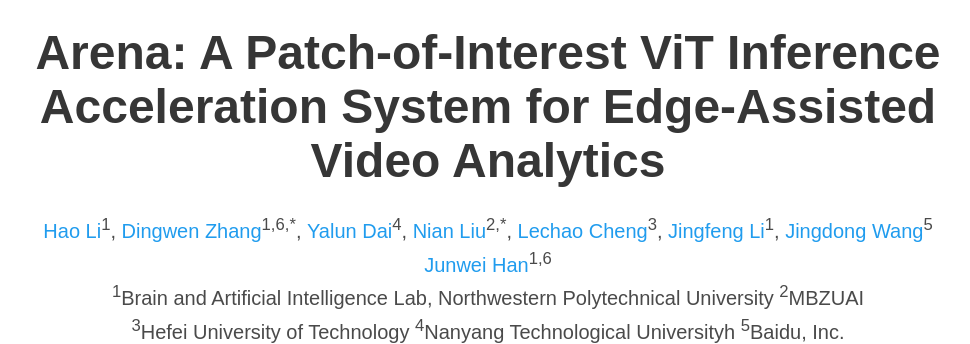
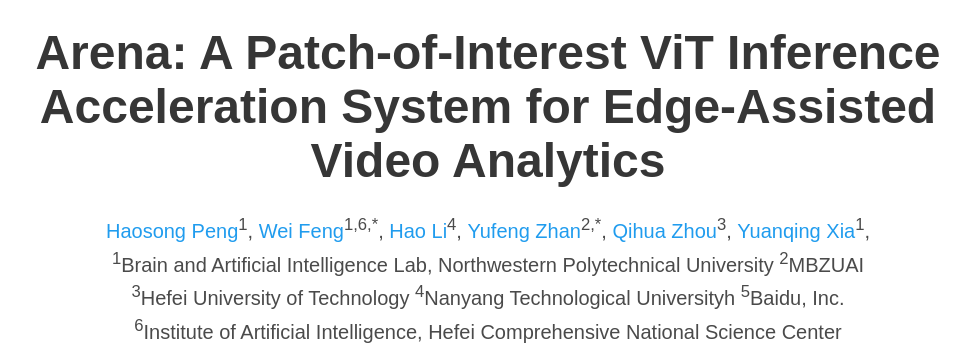
Before and after one commit to Couteaux123/Couteaux123.github.io, a plain HTML site: page index.html in a window 1280 px wide. Shown: the part 74-418 px from the top of the page, without its empty margins (152-1122 px from the left). Drawn offline with nearby package versions, Linux system fonts and the light colour scheme; some icons are missing; a web font is replaced by a local one.

Commit message:
Update index.html

```diff
--- a/index.html
+++ b/index.html
@@ -103,26 +103,20 @@
           <!-- <h1 class="subtitle is-1 publication-title"><span class="gray-text">CVPR 2024</span>  <span class="red-text">(Highlight)</span></h1> -->
           <div class="is-size-5 publication-authors">
             <span class="author-block">
-              <a href="https://lifuguan.github.io">Hao Li</a><sup>1</sup>,</span>
+              <a href="https://livioni.github.io/">Haosong Peng</a><sup>1</sup>,</span>
             <span class="author-block">
-              <a href="https://zdw-nwpu.github.io/dingwenz.github.com/">Dingwen Zhang</a><sup>1,6,*</sup>,</span>
+              <a href="https://couteaux123.github.io/">Wei Feng</a><sup>1,6,*</sup>,</span>
             <span class="author-block">
-              <a href="https://jonbarron.info">Yalun Dai</a><sup>4</sup>,
+              <a href="https://lifuguan.github.io/">Hao Li</a><sup>4</sup>,
             </span>
             <span class="author-block">
-              <a href="https://scholar.google.com/citations?hl=en&user=ZSilWs4AAAAJ">Nian Liu</a><sup>2,*</sup>,
+              <a href="https://dblp.org/pid/173/1777.html">Yufeng Zhan</a><sup>2,*</sup>,
             </span>
             <span class="author-block">
-              <a href="https://scholar.google.com/citations?user=PKFAv-cAAAAJ">Lechao Cheng</a><sup>3</sup>,
+              <a href="https://github.com/kimihe">Qihua Zhou</a><sup>3</sup>,
             </span>
             <span class="author-block">
-              <a href="https://lifuguan.github.io">Jingfeng Li</a><sup>1</sup>,
-            </span>
-            <span class="author-block">
-              <a href="https://jingdongwang2017.github.io">Jingdong Wang</a><sup>5</sup>
-            </span>
-            <span class="author-block">
-              <a href="https://scholar.google.ae/citations?user=xrqsoesAAAAJ">Junwei Han</a><sup>1,6</sup>
+              <a href="https://scholar.google.com/citations?user=HtedN3oAAAAJ&hl=zh-CN">Yuanqing Xia</a><sup>1</sup>,
             </span>
           </div>
 
```
